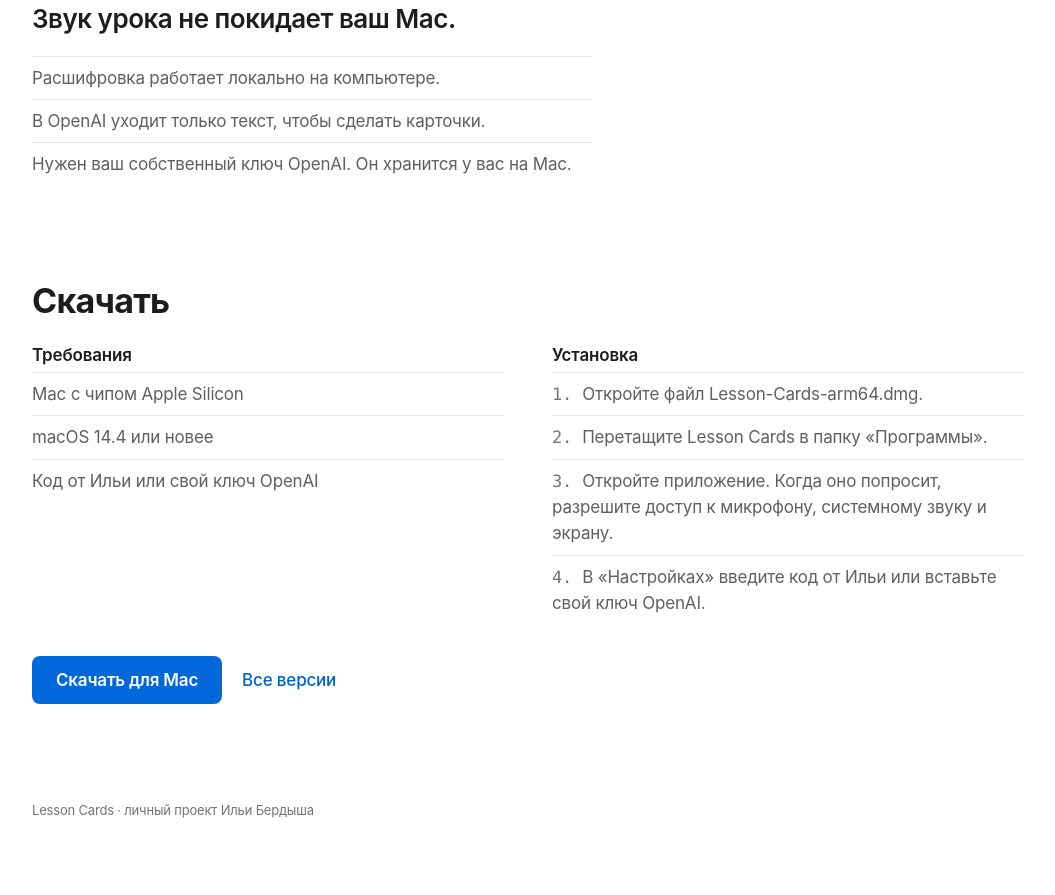
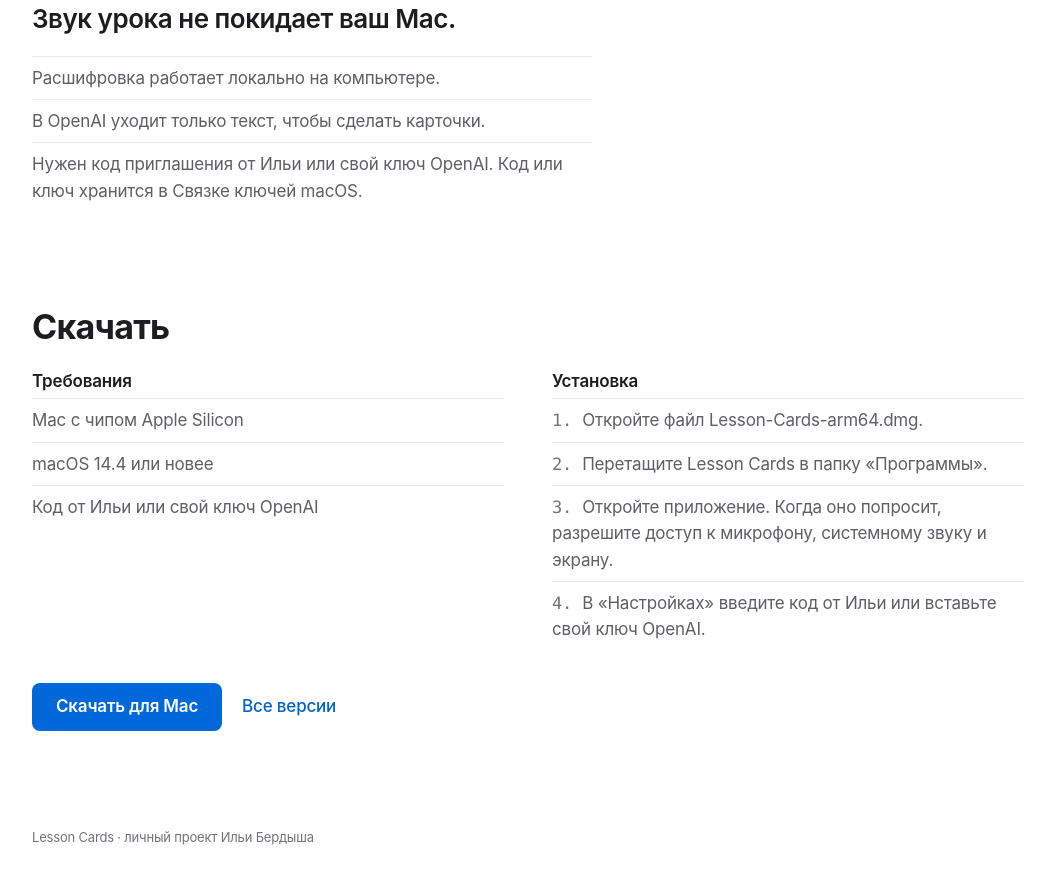
Before and after one commit to ilyaberdysh/lessoncards, a plain HTML site: page index.html in a window 1280 px wide. Shown: the part 3244-4139 px from the top of the page, without its empty margins (112-1167 px from the left). Before the commit the page ends 4112 px from the top, so only its background shows below. Drawn offline with Linux system fonts and the light colour scheme.

Commit message:
Landing: privacy line mentions invite code and Keychain
Co-authored-by: capy-ai[bot] <230910855+capy-ai[bot]@users.noreply.github.com>

```diff
--- a/index.html
+++ b/index.html
@@ -76,7 +76,7 @@
   <ul class="plain">
     <li>Расшифровка работает локально на компьютере.</li>
     <li>В OpenAI уходит только текст, чтобы сделать карточки.</li>
-    <li>Нужен ваш собственный ключ OpenAI. Он хранится у вас на Mac.</li>
+    <li>Нужен код приглашения от Ильи или свой ключ OpenAI. Код или ключ хранится в Связке ключей macOS.</li>
   </ul>
 </section>
 
```
